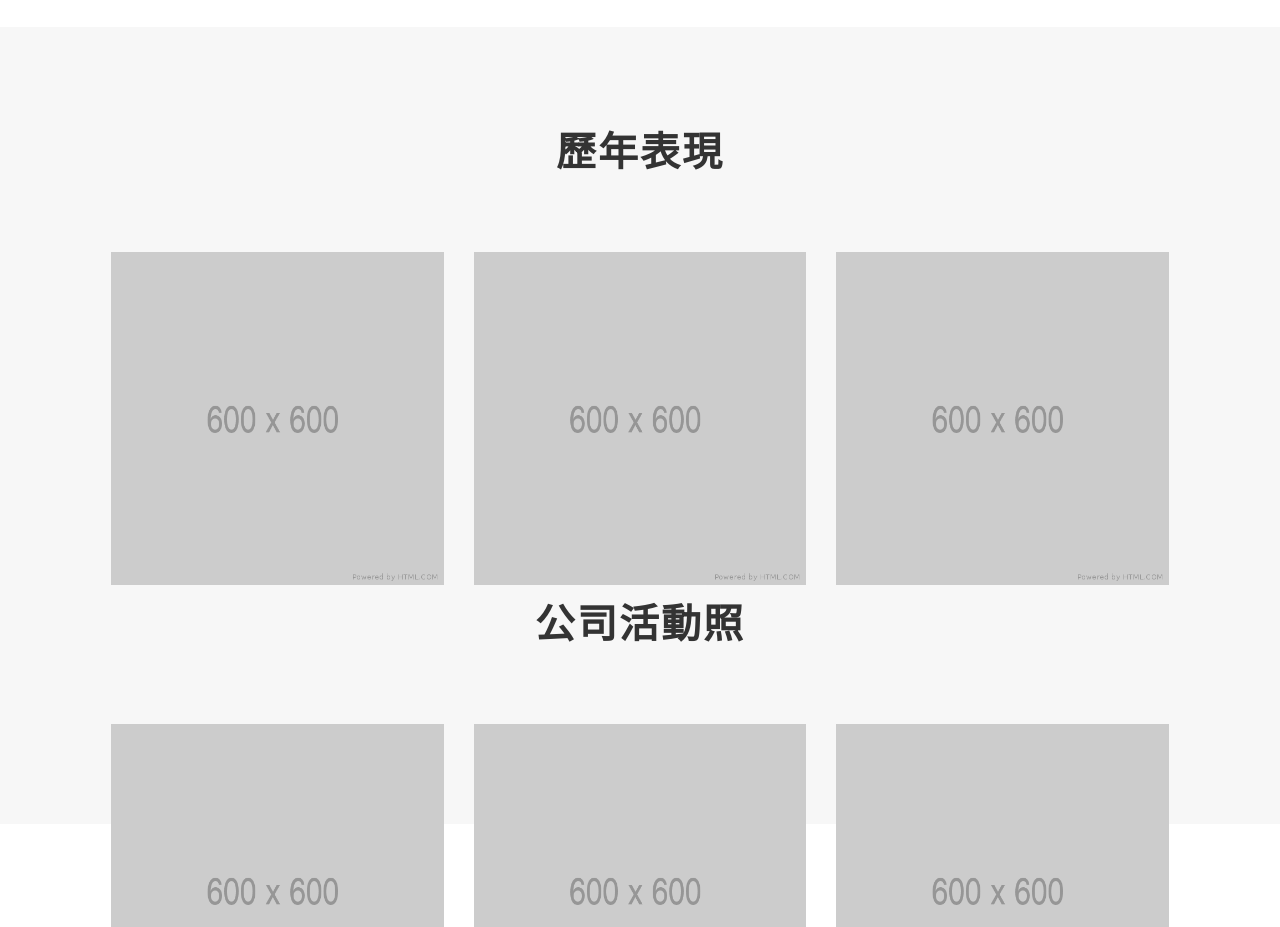
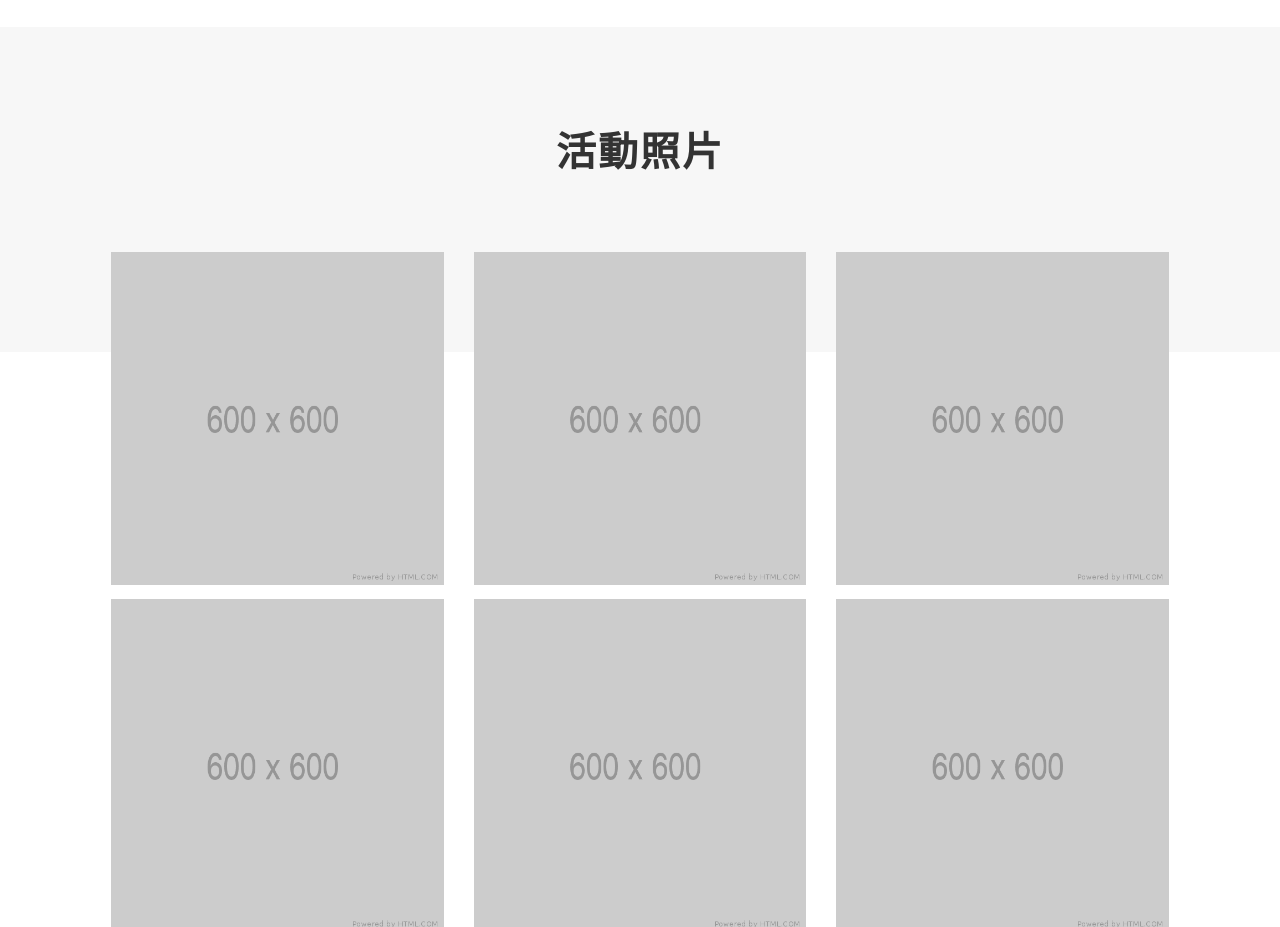
Before and after one commit to oi3591/BCIS_website, a plain HTML site: page index.html in a window 1280 px wide. Shown: the part 2700-3627 px from the top of the page. Drawn offline with Linux system fonts and the light colour scheme.

Commit message:
Update index.html

```diff
--- a/index.html
+++ b/index.html
@@ -20,8 +20,7 @@
           </a>
         </div>
         <button type="button" class="menu-button">
-          三
-        </button>
+        三</button>
         <input type="checkbox" class="menu-button-checkbox">
         <ul class="nav">
           <li><a href="#home">home</a></li>
@@ -169,7 +168,7 @@
   </section>
   <section class="works" id="portfolio">
     <div class="container">
-      <h2>歷年表現</h2>
+      <h2>活動照片</h2>
 
       <div class="work-items">
         <div class="col-work">
@@ -189,8 +188,6 @@
             <img src="images/portfolio/work-3.jpg" alt="portfolio-3">
           </a>
         </div>
-
-        <h2>公司活動照</h2>
 
         <div class="work-items">
           <div class="col-work">
@@ -253,7 +250,6 @@
           </ul>
         </div>
       </div>
-
     </div>
   </footer>
 </body>
```
